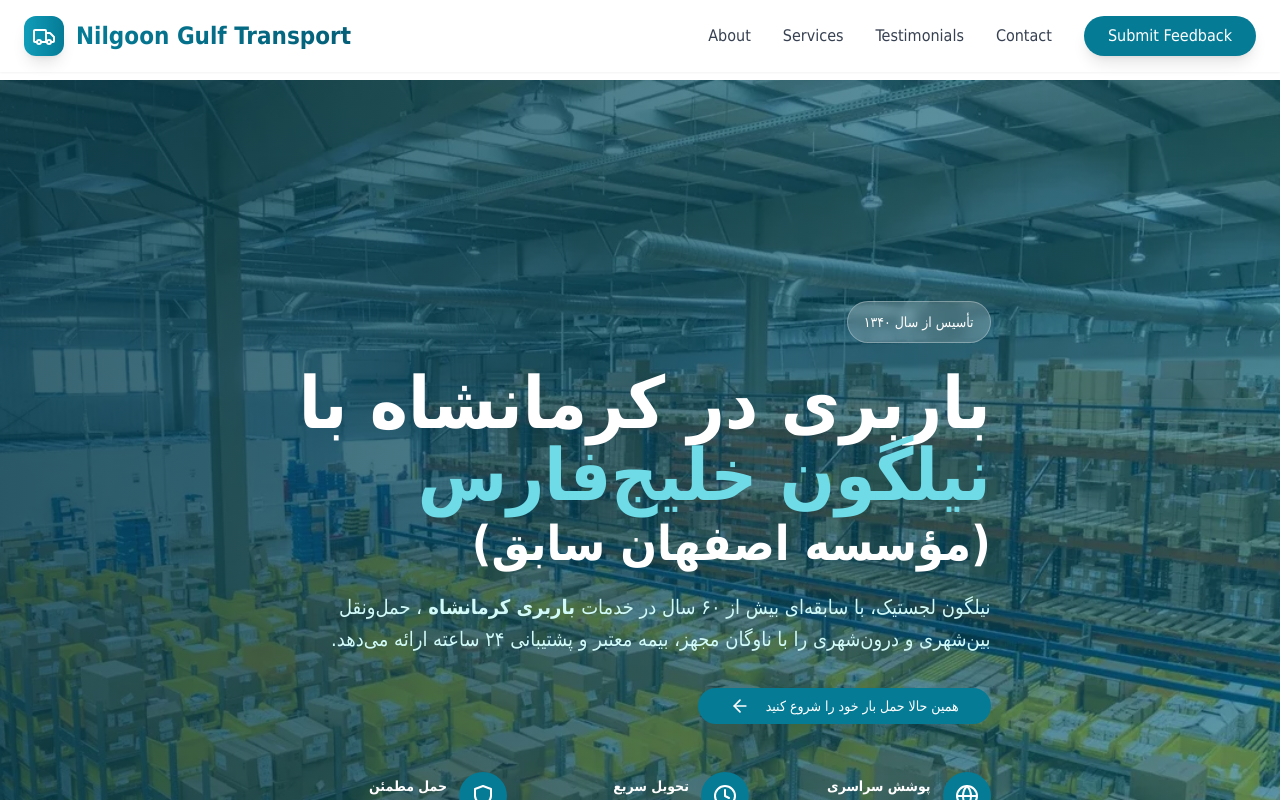
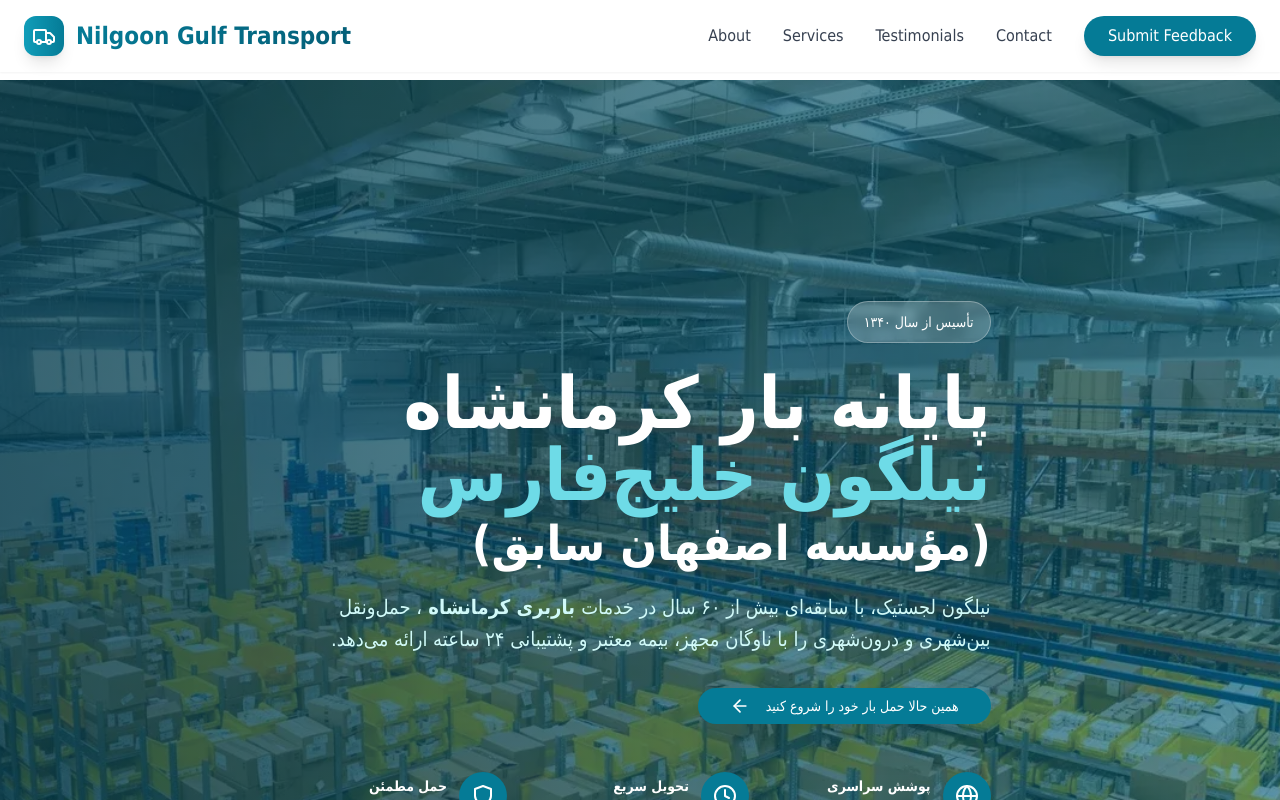
Before and after one commit to SayanPark/FrontendStarH, a React (Vite) app: page /#/ in a window 1280 px wide. Shown: the top 800 px of the page. Built offline with nearby package versions, Linux system fonts and the light colour scheme; a web font is replaced by a local one.

Commit message:
modified:   src/components/sections/Relative.jsx

```diff
--- a/src/components/sections/Relative.jsx
+++ b/src/components/sections/Relative.jsx
@@ -18,17 +18,20 @@
   }, []);
 
   return (
-    <section className="relative min-h-[120vh] md:h-screen overflow-hidden items-center">
-      <div className="absolute inset-0 overflow-hidden">
-        <picture className="absolute inset-0">
-          <source media="(max-width: 480px)" srcSet={heroSmall} type="image/webp" />
-          <source media="(max-width: 768px)" srcSet={heroMedium} type="image/webp" />
-          <source srcSet={heroLarge} type="image/webp" />
-          <img src={heroMedium} alt="کامیون حمل بار نیلگون خلیج فارس در پایانه کرمانشاه - خدمات باربری و لجستیک در سراسر ایران" className="w-full h-full object-cover" style={{transform: 'translateY(0)'}} />
-        </picture>
-        <div className="absolute inset-0 bg-gradient-to-r from-emerald-900/80 via-emerald-800/70 to-emerald-700/60" />
-      </div>
-      <div className="relative z-10 h-full flex items-center">
+    <section
+      className="relative min-h-[120vh] md:h-screen overflow-hidden flex items-center bg-cover bg-center bg-no-repeat"
+      style={{
+        backgroundImage: `url(${heroLarge})`,
+        backgroundAttachment: "fixed", // بک‌گراند ثابت
+        backgroundPosition: "center -5.5%",
+        backgroundSize: "cover",
+      }}
+    >
+      {/* گرادیان روی بک‌گراند */}
+      <div className="absolute inset-0 bg-gradient-to-r from-emerald-900/80 via-emerald-800/70 to-emerald-700/60"></div>
+
+      {/* محتوا */}
+      <div className="relative z-10 max-w-7xl mx-auto px-6 text-white">
         <div className="max-w-7xl mx-auto px-6 text-white">
           <div className={`transition-all duration-1000 ${ fadeUp ? "opacity-100 translate-y-0" : "opacity-0 translate-y-10"  }`}>
             <div className="max-w-3xl">
@@ -38,7 +41,7 @@
                 </div>
               </div>
               <h1 className="text-5xl md:text-7xl font-bold leading-tight mb-6">
-                باربری در کرمانشاه با
+                پایانه بار کرمانشاه
                 <span className="block text-emerald-300">نیلگون خلیج‌فارس</span>
                 <span className="block text-white text-4xl md:text-5xl mt-2">(مؤسسه اصفهان سابق)</span>
               </h1>
```
